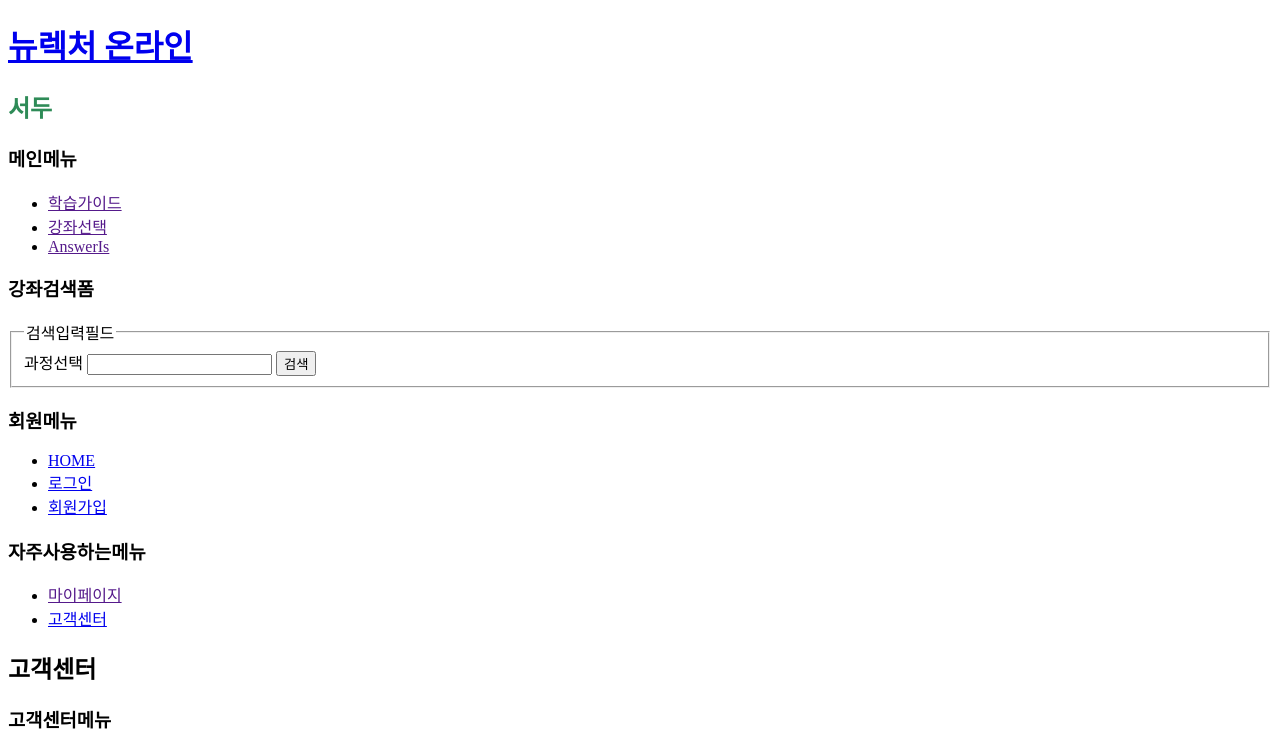
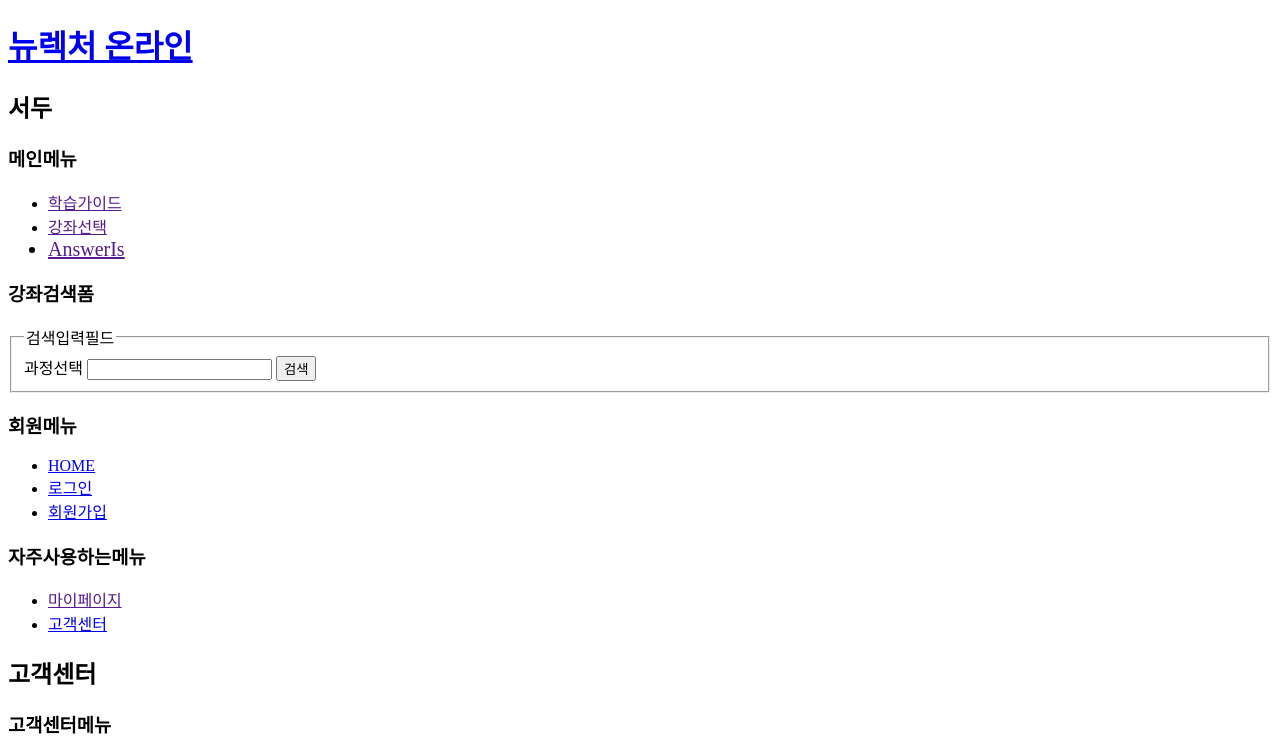
Before and after one commit to JuHaeChoi/HTML_CSS, a plain HTML site: page HTML5_CSS3/notice/list.html in a window 1280 px wide. Shown: the top 753 px of the page. Drawn offline with Linux system fonts and the light colour scheme.

Commit message:
docs : Add Sibling Operator

```diff
--- a/HTML5_CSS3/notice/list.html
+++ b/HTML5_CSS3/notice/list.html
@@ -5,17 +5,41 @@
 
     <!--스타일 선언시 그룹은 맨 앞에 . 을 입력한다-->
     <!--ID는 유일성을 충족해야 한다, 맨 앞에 #을 입력해야 한다-->
+    <!--일반 태그는 아무것도 붙이지 않는다, 해당하는 모든 태그에 영향이 간다-->
     <style>
         /* .group1{
             color: red;
             font-weight: bold;
         } */
 
-        #name1{
+        /* #name1{
             color: seagreen;
             font-weight: bold;
+        } */
+
+        /* #main-menu>h1+ul{
+            font-size: 20px;
+        } */
+
+        /* #main-menu>ul{
+            font-size: 20px;
+        } */
+
+        /* #main-menu>ul li{
+            font-size: 20px;
+        } */
+
+        /* #main-menu li.first{
+            font-size: 20px;
+        } */
+
+        /* #main-menu>ul>li.first+.third{
+            font-size: 20px;
+        } */
+
+        #main-menu>ul>li.first~.third{
+            font-size: 20px;
         }
-
     </style>
 
 </head>
@@ -25,14 +49,14 @@
 
     <header>
         <section>
-            <h1 class="group1" id="name1">서두</h1>
+            <h1>서두</h1>
 
-            <nav>
+            <nav id="main-menu">
                 <h1>메인메뉴</h1>
                 <ul>
-                    <li><a href="" class="group1" id="name2">학습가이드</a></li>
-                    <li><a href="">강좌선택</a></li>
-                    <li><a href="">AnswerIs</a></li>
+                    <li class="first"><a href="">학습가이드</a></li>
+                    <li class="second"><a href="">강좌선택</a></li>
+                    <li class="third"><a href="">AnswerIs</a></li>
                 </ul>
             </nav>
     <!--<ul>은 순서가 없는 목록, <ol>은 순서가 있는 목록, <dl>은 <dt>(용어) <dd>(용어설명)이 있다.-->
```
